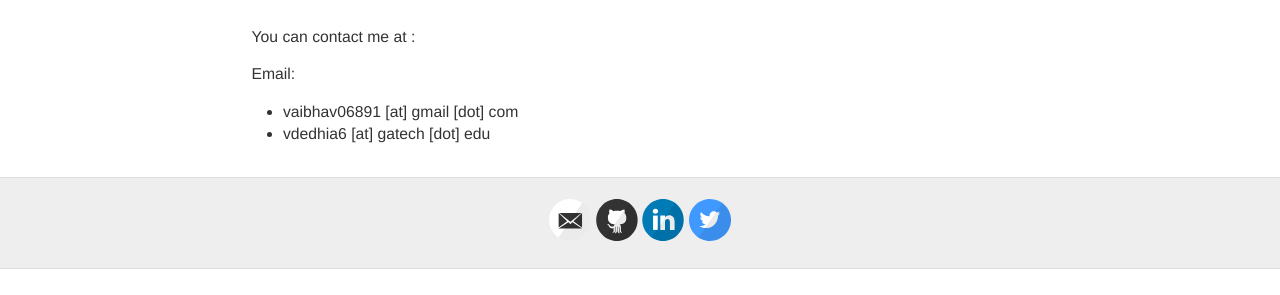
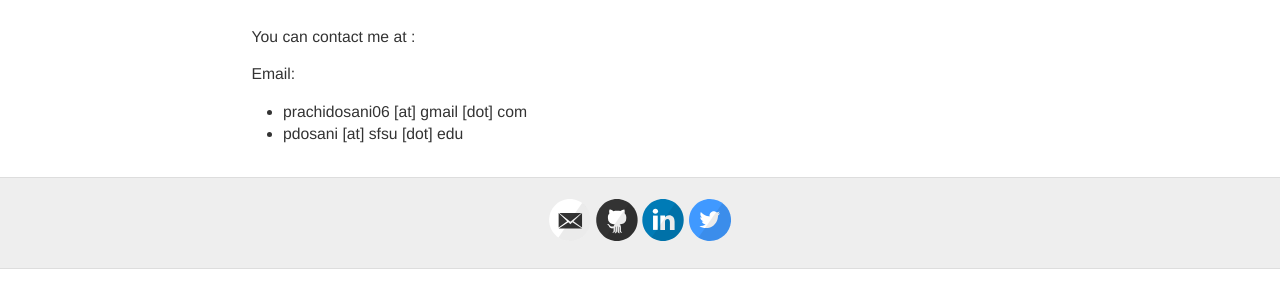
Before and after one commit to prachid06/prachid06.github.io, a Jekyll site: the page built from contact/index.md, in a window 1280 px wide. Shown: the part 220-515 px from the top of the page. Built offline with Jekyll 4.4.1, drawn with Linux system fonts in a browser that asks for light colours.

Commit message:
updating email
update comment

```diff
--- a/contact/index.md
+++ b/contact/index.md
@@ -8,5 +8,5 @@ You can contact me at :
 
 Email:
 
-- vaibhav06891 [at] gmail [dot] com
-- vdedhia6 [at] gatech [dot] edu
+- prachidosani06 [at] gmail [dot] com
+- pdosani [at] sfsu [dot] edu
```
Also changed, not shown: README.md.
